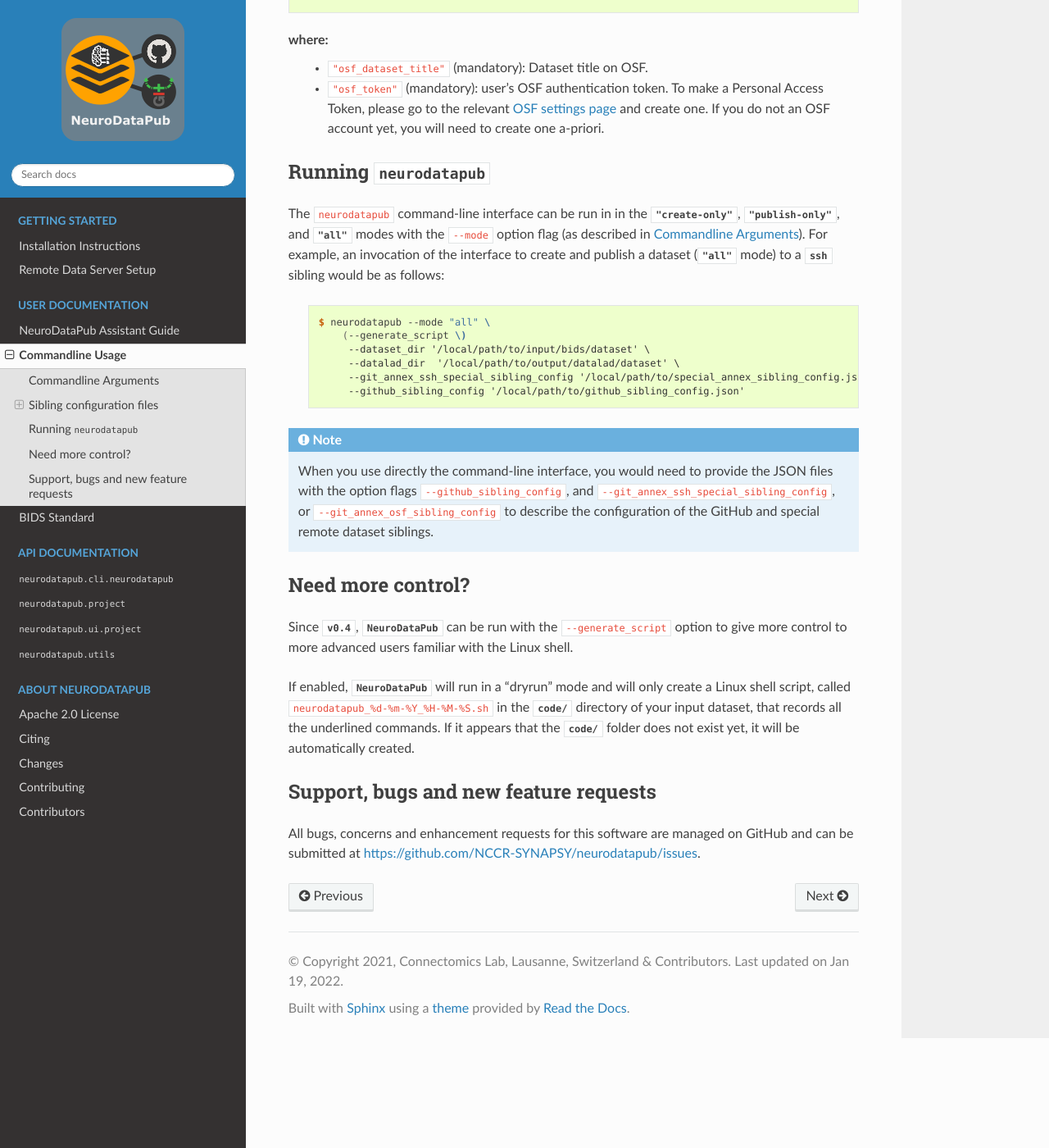
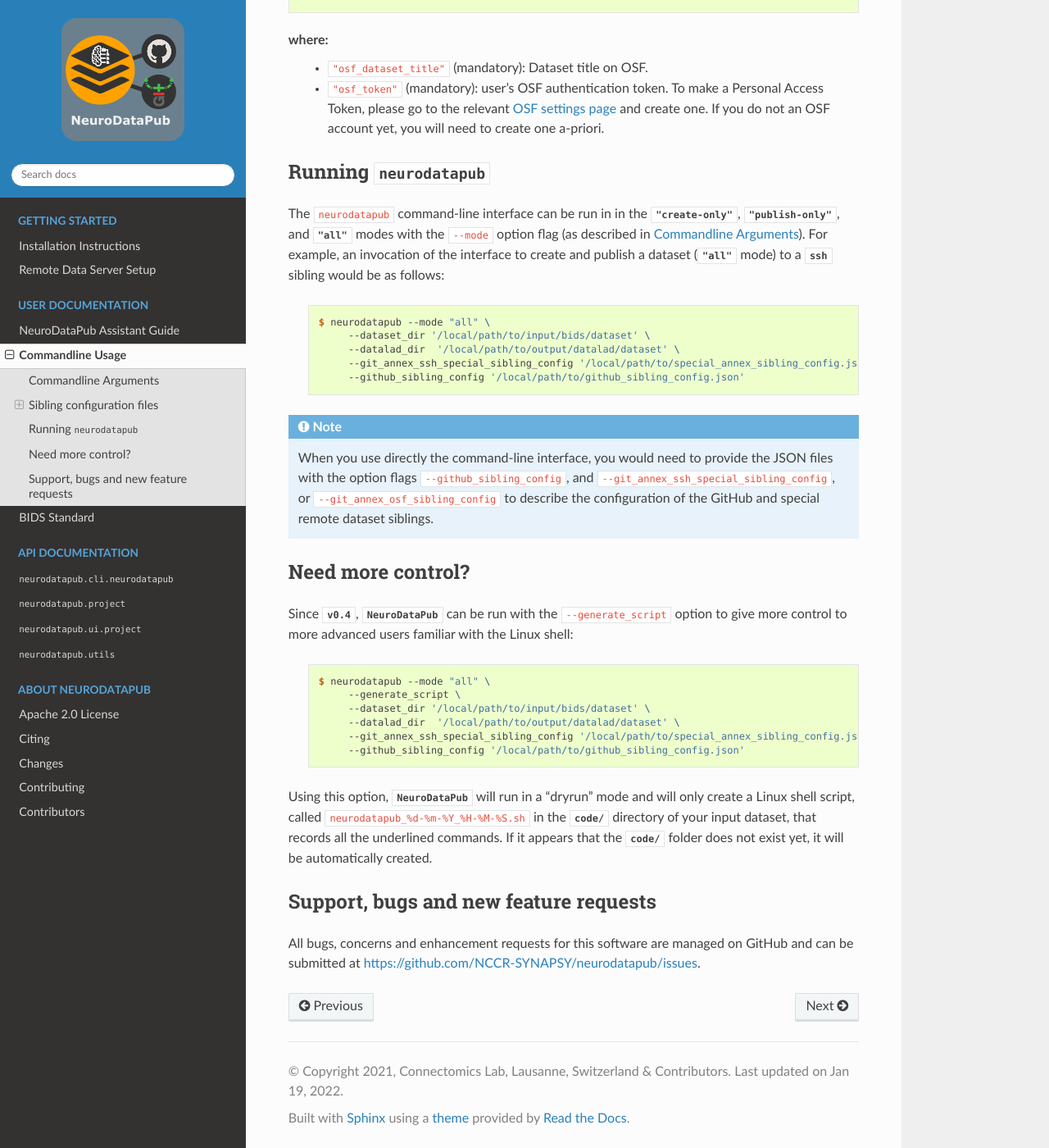
Before and after one commit to NCCR-SYNAPSY/neurodatapub, a Sphinx documentation site: the page built from docs/usage.rst, in a window 1280 px wide and 1400 px high, scrolled down 1827 px. Shown: the whole window at 82% size. Built offline with Sphinx 7.4.7 and the Read the Docs theme 2.0.0, drawn with Linux system fonts in a browser that asks for light colours; the version number could not be read and is left out.

Commit message:
DOC: Review part about generation of script in usage.rst

```diff
--- a/docs/usage.rst
+++ b/docs/usage.rst
@@ -13,7 +13,7 @@
     the free, online `BIDS Validator <http://bids-standard.github.io/bids-validator/>`_, or its standalone version.
     See :ref:`BIDS standard <bids>` for more information about BIDS.
     If it does not make any sense to adopt the BIDS format for your dataset, `NeuroDataPub` can also handle dataset not necessary in the BIDS format,
-    since `v0.4`, with the `--is_not_bids` option.
+    since `v0.4`, with the ``--is_not_bids`` option.
 
 
 .. _cliparser:
@@ -124,9 +123,18 @@
 Need more control?
 =======================
 
-Since `v0.4`, `NeuroDataPub` can be run with the ``--generate_script`` option to give more control to more advanced users familiar with the Linux shell.
+Since `v0.4`, `NeuroDataPub` can be run with the ``--generate_script`` option to give more control to more advanced users familiar with the Linux shell:
 
-If enabled, `NeuroDataPub` will run in a "dryrun" mode and will only create a Linux shell script, called ``neurodatapub_%d-%m-%Y_%H-%M-%S.sh`` in the `code/` directory of your input dataset, that records all the underlined commands. If it appears that the `code/` folder does not exist yet, it will be automatically created.
+    .. code-block:: console
+
+       $ neurodatapub --mode "all" \
+            --generate_script \
+            --dataset_dir '/local/path/to/input/bids/dataset' \
+            --datalad_dir  '/local/path/to/output/datalad/dataset' \
+            --git_annex_ssh_special_sibling_config '/local/path/to/special_annex_sibling_config.json' \
+            --github_sibling_config '/local/path/to/github_sibling_config.json'
+
+Using this option, `NeuroDataPub` will run in a "dryrun" mode and will only create a Linux shell script, called ``neurodatapub_%d-%m-%Y_%H-%M-%S.sh`` in the `code/` directory of your input dataset, that records all the underlined commands. If it appears that the `code/` folder does not exist yet, it will be automatically created.
 
 
 Support, bugs and new feature requests
```
Also changed, not shown: other parts of docs/usage.rst (+0 -1 lines).
